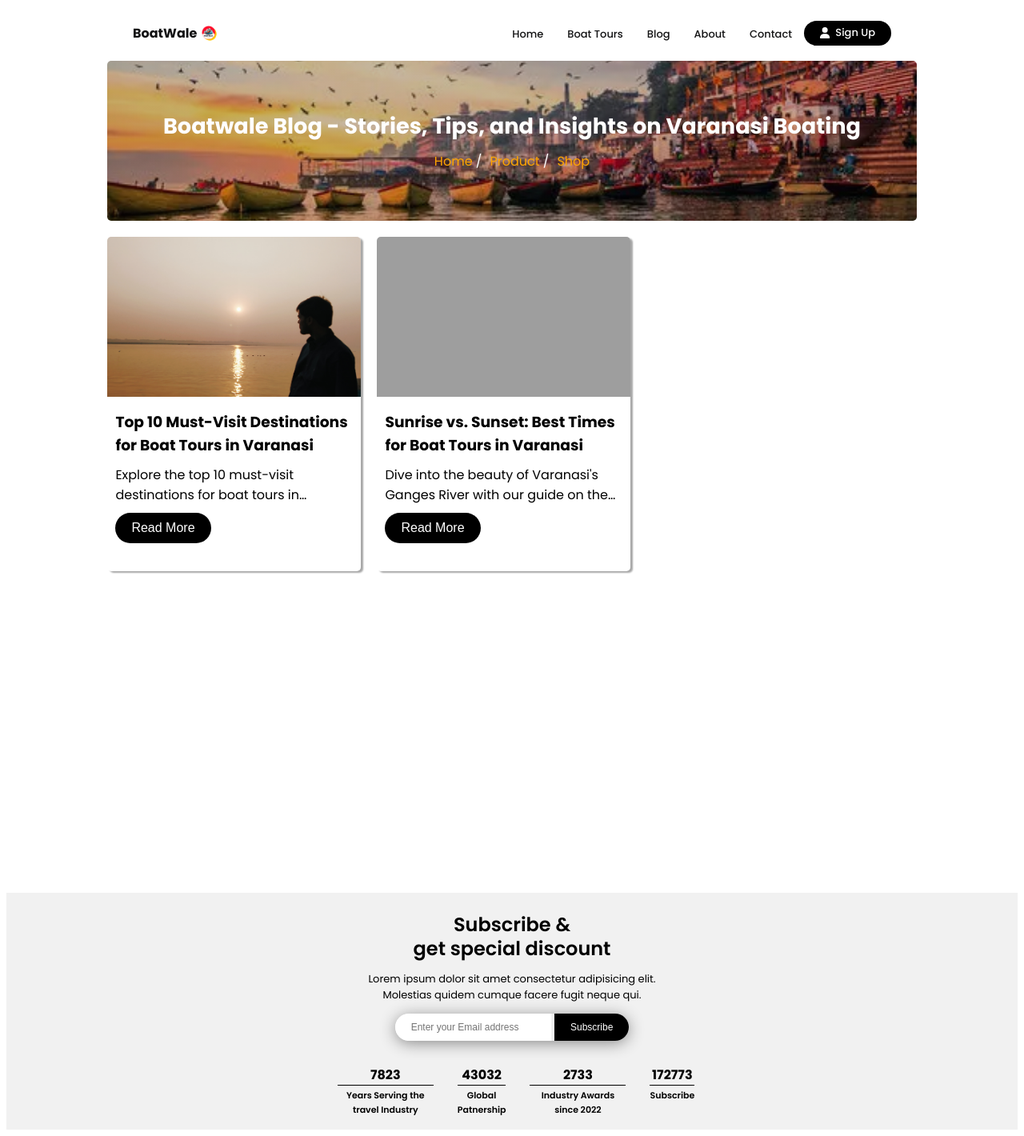
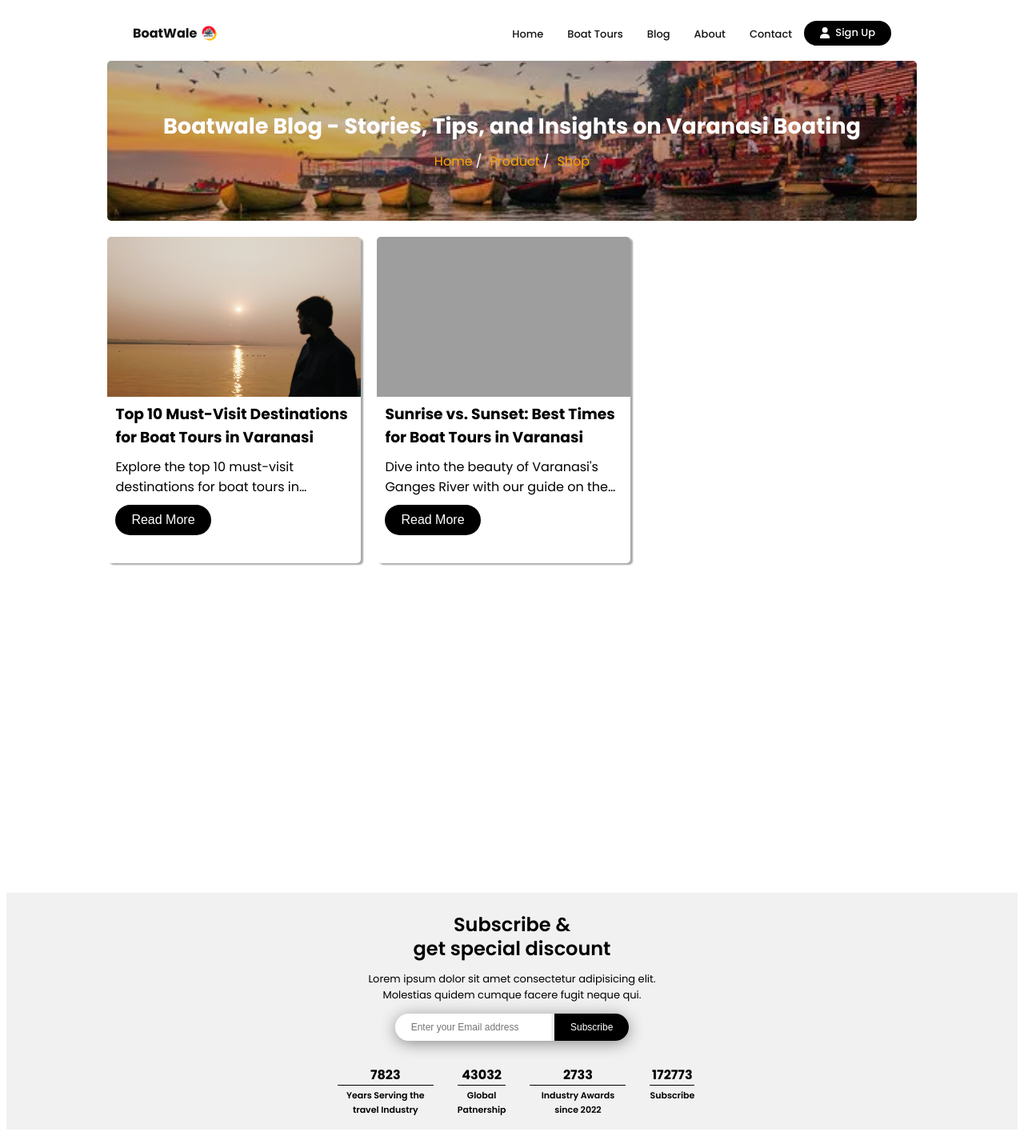
Before and after one commit to abhishekdubey1412/travel_agency, a Django app: page /blog/ in a window 1280 px wide. Shown: the whole page at 80% size. Run offline with Django 5.2, Linux system fonts and the light colour scheme; data comes from the database, SQL or seed files in the repository; some libraries are stand-ins or nearby versions; grey boxes are pictures that could not be loaded.

Commit message:
modified blog css file

```diff
--- a/static/css/blog.css
+++ b/static/css/blog.css
@@ -33,10 +33,11 @@
     object-fit: cover;
 }
 
-.blog_pt .blog h3 {
-    padding: 10px;
+.blog_pt .blog h3{
+    margin-bottom: 10px !important;
 }
 
+.blog_pt .blog h3,
 .blog_pt .blog p {
     padding: 0 10px;
 }
```
